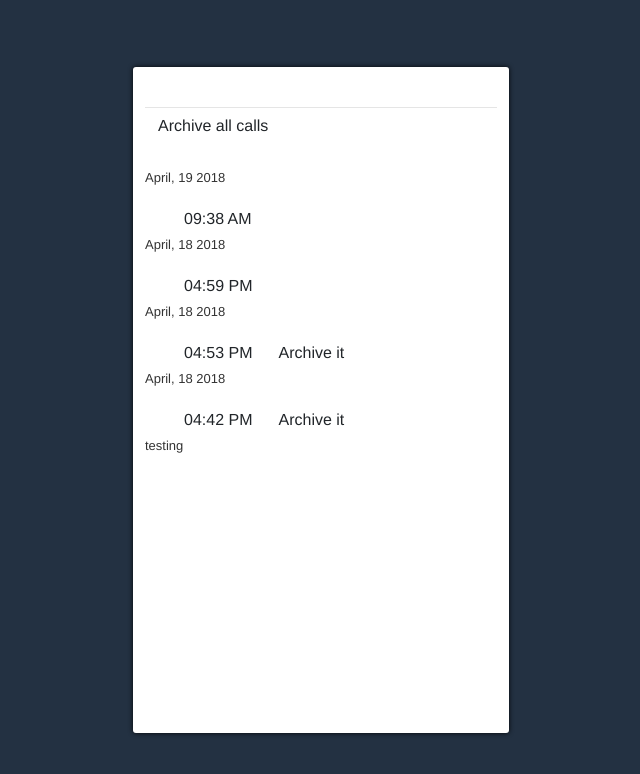
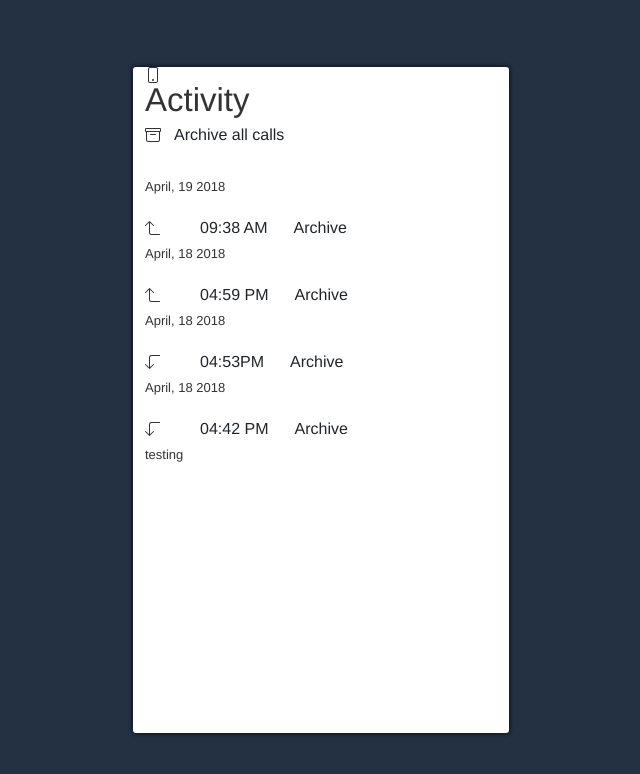
Before and after one commit to Tejas102/aircall-tejas, a React app: page / in a window 1280 px wide. Shown: the top 774 px of the page, without its empty margins (319-959 px from the left). Built offline with nearby package versions, Linux system fonts and the light colour scheme; no server answers.

Commit message:
added icons

```diff
--- a/src/App.jsx
+++ b/src/App.jsx
@@ -7,11 +7,18 @@ import Header from './Header.jsx';
 const App = () => {
   return (
 
+
     <div className='container'>
-      <Header/>
-
+      {/* <Header/> */}
+      <svg xmlns="http://www.w3.org/2000/svg" width="16" height="16" fill="currentColor" class="bi bi-phone" viewBox="0 0 16 16">
+      <path d="M11 1a1 1 0 0 1 1 1v12a1 1 0 0 1-1 1H5a1 1 0 0 1-1-1V2a1 1 0 0 1 1-1h6zM5 0a2 2 0 0 0-2 2v12a2 2 0 0 0 2 2h6a2 2 0 0 0 2-2V2a2 2 0 0 0-2-2H5z"/>
+      <path d="M8 14a1 1 0 1 0 0-2 1 1 0 0 0 0 2z"/>
+      </svg>
+      <div class="activity">Activity</div>
       <div className="">
-
+      <svg xmlns="http://www.w3.org/2000/svg" width="16" height="16" fill="currentColor" class="bi bi-archive" viewBox="0 0 16 16">
+      <path d="M0 2a1 1 0 0 1 1-1h14a1 1 0 0 1 1 1v2a1 1 0 0 1-1 1v7.5a2.5 2.5 0 0 1-2.5 2.5h-9A2.5 2.5 0 0 1 1 12.5V5a1 1 0 0 1-1-1V2zm2 3v7.5A1.5 1.5 0 0 0 3.5 14h9a1.5 1.5 0 0 0 1.5-1.5V5H2zm13-3H1v2h14V2zM5 7.5a.5.5 0 0 1 .5-.5h5a.5.5 0 0 1 0 1h-5a.5.5 0 0 1-.5-.5z"/>
+      </svg>
       <a class="btn" href="/public/archivelist.html" id="">Archive all calls</a>
       {/* <button class="btn btn-success" onclick="location.href='http://google.com';"> Google</button> */}
 
@@ -22,8 +29,12 @@ const App = () => {
       <div id="showOrHide">
         <div id="" class="">
         <p>April, 19 2018</p>
+        <svg xmlns="http://www.w3.org/2000/svg" width="16" height="16" fill="currentColor" class="bi bi-arrow-90deg-up" viewBox="0 0 16 16">
+        <path fill-rule="evenodd" d="M4.854 1.146a.5.5 0 0 0-.708 0l-4 4a.5.5 0 1 0 .708.708L4 2.707V12.5A2.5 2.5 0 0 0 6.5 15h8a.5.5 0 0 0 0-1h-8A1.5 1.5 0 0 1 5 12.5V2.707l3.146 3.147a.5.5 0 1 0 .708-.708l-4-4z"/>
+        </svg>
         <a class="btn" href="/public/calldetail1.html" id="caller1div"></a>
         <a class="btn" href="/public/calldetail1.html" id="">09:38 AM</a>
+        <a class="btn" href="" id="">Archive</a>
         {/* <a class="btn" href="" id="" onclick="MoveDiv()">Archive it</a> */}
         {/* <input type="button" onClick="" value="Click Me" /> */}
 
@@ -31,26 +42,33 @@ const App = () => {
       </div>
       <div>
         <p>April, 18 2018</p>
-        <p></p>
+        <svg xmlns="http://www.w3.org/2000/svg" width="16" height="16" fill="currentColor" class="bi bi-arrow-90deg-up" viewBox="0 0 16 16">
+        <path fill-rule="evenodd" d="M4.854 1.146a.5.5 0 0 0-.708 0l-4 4a.5.5 0 1 0 .708.708L4 2.707V12.5A2.5 2.5 0 0 0 6.5 15h8a.5.5 0 0 0 0-1h-8A1.5 1.5 0 0 1 5 12.5V2.707l3.146 3.147a.5.5 0 1 0 .708-.708l-4-4z"/>
+        </svg>
         <a class="btn" href="/public/calldetail2.html" id="caller2div"></a>
         <a class="btn" href="/public/calldetail2.html" id="">04:59 PM</a>
+        <a class="btn" href="" id="">Archive</a>
         {/* <a class="btn" href="" id="MoveDiv()">Archive it</a> */}
         {/* <input type="button" onclick={this.MoveDiv} value="Click Me" /> */}
 
       </div>
       <div>
         <p>April, 18 2018</p>
-        <p></p>
+        <svg xmlns="http://www.w3.org/2000/svg" width="16" height="16" fill="currentColor" class="bi bi-arrow-90deg-down" viewBox="0 0 16 16">
+        <path fill-rule="evenodd" d="M4.854 14.854a.5.5 0 0 1-.708 0l-4-4a.5.5 0 0 1 .708-.708L4 13.293V3.5A2.5 2.5 0 0 1 6.5 1h8a.5.5 0 0 1 0 1h-8A1.5 1.5 0 0 0 5 3.5v9.793l3.146-3.147a.5.5 0 0 1 .708.708l-4 4z"/>
+        </svg>
         <a class="btn" href="/public/calldetail3.html" id="caller3div"></a>
-        <a class="btn" href="/public/calldetail3.html" id="">04:53 PM</a>
-        <a class="btn" href="" id="">Archive it</a>
+        <a class="btn" href="/public/calldetail3.html" id="">04:53PM</a>
+        <a class="btn" href="" id="">Archive</a>
       </div>
       <div>
         <p>April, 18 2018</p>
-        <p></p>
+        <svg xmlns="http://www.w3.org/2000/svg" width="16" height="16" fill="currentColor" class="bi bi-arrow-90deg-down" viewBox="0 0 16 16">
+        <path fill-rule="evenodd" d="M4.854 14.854a.5.5 0 0 1-.708 0l-4-4a.5.5 0 0 1 .708-.708L4 13.293V3.5A2.5 2.5 0 0 1 6.5 1h8a.5.5 0 0 1 0 1h-8A1.5 1.5 0 0 0 5 3.5v9.793l3.146-3.147a.5.5 0 0 1 .708.708l-4 4z"/>
+        </svg>
         <a class="btn" href="/public/calldetail4.html" id="caller4div"></a>
         <a class="btn" href="/public/calldetail4.html" id="">04:42 PM</a>
-        <a class="btn" href="" id="">Archive it</a>
+        <a class="btn" href="" id="">Archive</a>
       </div>
 
       <div id="destination">
--- a/src/css/body.css
+++ b/src/css/body.css
@@ -1,4 +1,4 @@
-html, body, h1, h2, h3, ul, li {
+html, body, h3, ul, li {
   margin: 0;
   padding: 0;
   border: 0;
@@ -13,3 +13,7 @@ body {
   color: #333333;
   line-height: 1;
 }
+
+.activity {
+  font-size: 33px;
+}
```
Also changed, not shown: src/css/app.css (line endings or trailing spaces).
